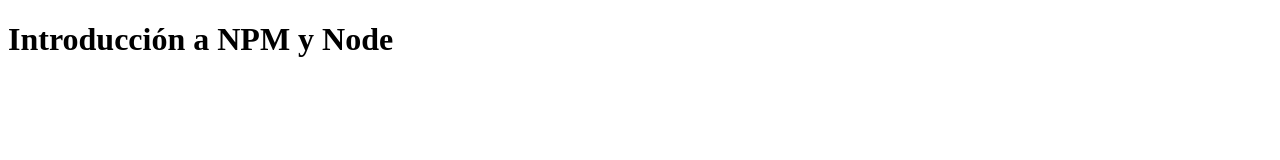
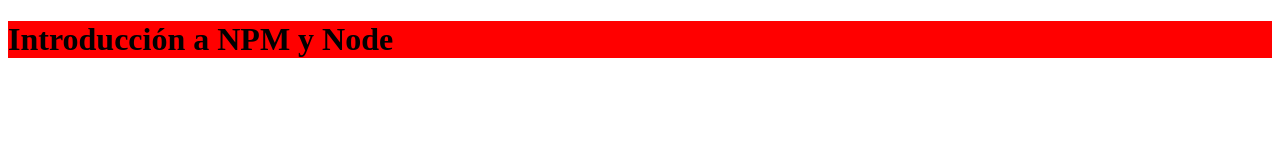
Before and after one commit to ernestomontellano-ucb/introduccion_npm, a website: page src/index.html in a window 1280 px wide. Drawn offline with nearby package versions, Linux system fonts and the light colour scheme.

Commit message:
añadido npm

```diff
--- a/src/functions.js
+++ b/src/functions.js
@@ -0,0 +1,8 @@
+document.addEventListener("DOMContentLoaded",function(){
+    let titulo = document.querySelector("header h1");
+    titulo.style.backgroundColor="red";
+
+
+
+
+});
--- a/src/index.html
+++ b/src/index.html
@@ -4,13 +4,16 @@
     <meta charset="UTF-8">
     <meta name="viewport" content="width=device-width, initial-scale=1.0">
     <title>Introducción a NPM y Node</title>
+    <script src="functions.js"></script>
+    <link rel="stylesheet" href="../node_modules/animate.css/animate.min.css">
 </head>
 <body>
     <div class="contenedor">
         <header>
-            <h1>Introducción a NPM y Node</h1>
+            <h1 class="animate__animated animate__bounceInRight">Introducción a NPM y Node</h1>
         </header>
         <main></main>
     </div>
+
 </body>
 </html>
```
Also changed, not shown: package.json (added, +16 -0 lines), 1 other file.
